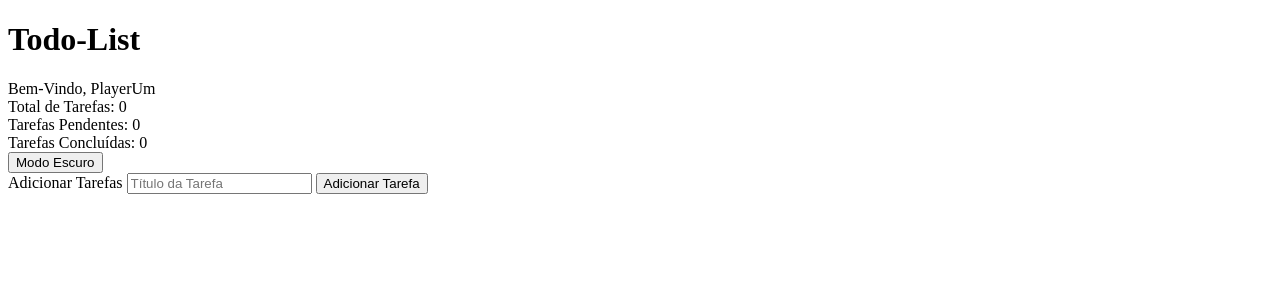
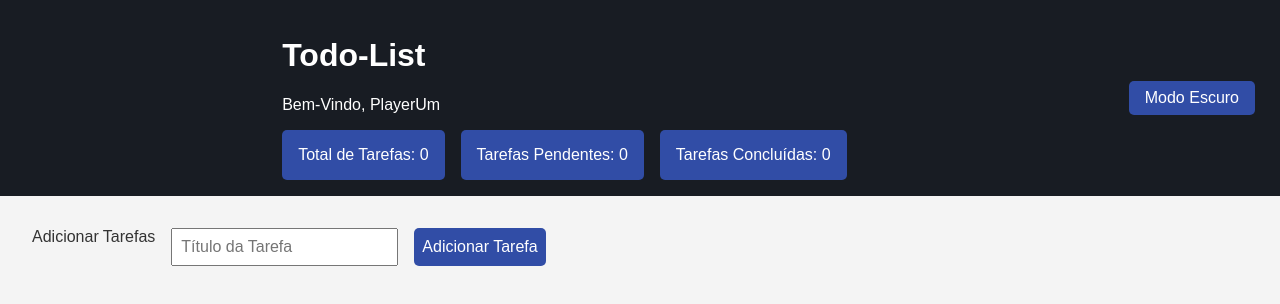
Before and after one commit to EmmanuelDeLuca/player-um, a plain HTML site: page index.html in a window 1280 px wide. Drawn offline with Linux system fonts and the light colour scheme.

Commit message:
add estilos

```diff
--- a/css/styles.css
+++ b/css/styles.css
@@ -0,0 +1,75 @@
+body {
+    font-family: 'Arial', sans-serif;
+    margin: 0;
+    padding: 0;
+    background-color: #f4f4f4;
+    color: #333;
+    transition: background 0.3s, color 0.3s;
+}
+
+.container {
+    max-width: 1240px;
+    padding: 0 2rem;
+    margin: 0 auto;
+}
+
+.header {
+    background-color: #181c23;
+    color: white;
+    padding: 1rem 0;
+    display: flex;
+    justify-content: space-between;
+    align-items: center;
+}
+
+.stats {
+    display: flex;
+    gap: 1rem;
+}
+
+.stats-card {
+    background-color: #314da6;
+    color: white;
+    padding: 1rem;
+    border-radius: 5px;
+    margin-top: 1rem;
+}
+
+#toggle-theme {
+    background: #314da6;
+    color: white;
+    border: none;
+    margin-right: 25px;
+    padding: 0.5rem 1rem;
+    cursor: pointer;
+    border-radius: 5px;
+    transition: background 0.3s;
+}
+
+#toggle-theme:hover {
+    background: #1e3a8a;
+}
+
+form {
+    display: flex;
+    gap: 1rem;
+    margin-top: 2rem;
+}
+
+input, button {
+    padding: 0.5rem;
+    font-size: 1rem;
+}
+
+button {
+    background-color: #314da6;
+    color: white;
+    border: none;
+    cursor: pointer;
+    border-radius: 5px;
+    transition: background 0.3s;
+}
+
+button:hover {
+    background-color: #1e3a8a;
+}
--- a/index.html
+++ b/index.html
@@ -7,34 +7,28 @@
     <title>Todo-List</title>
 </head>
 <body>
-    <header>
-      <div>
+    <header class="header">
+        <div class="container">
             <div>
                 <h1>Todo-List</h1>
                 <span>Bem-Vindo, PlayerUm</span>
             </div>
-        <div>
-          <div>Total de Tarefas: 0</div>
-          <div>Tarefas Pendentes: 0</div>
-          <div>
-            Tarefas Concluídas: 0
+            <div class="stats">
+                <div class="stats-card" id="total-tasks">Total de Tarefas: 0</div>
+                <div class="stats-card" id="pending-tasks">Tarefas Pendentes: 0</div>
+                <div class="stats-card" id="completed-tasks">Tarefas Concluídas: 0</div>
             </div>
         </div>
-      </div>
-      <button>Modo Escuro</button>
+        <button id="toggle-theme">Modo Escuro</button>
     </header>
 
-    <main>
-      <form>
+    <main class="container">
+        <form id="task-form">
             <label for="task-title">Adicionar Tarefas</label>
-        <input
-          type="text"
-          placeholder="Título da Tarefa"
-          required
-        />
+            <input type="text" id="task-title" placeholder="Título da Tarefa" required />
             <button type="submit">Adicionar Tarefa</button>
         </form>
-      <ul></ul>
+        <ul class="text-white" id="task-list"></ul>
     </main>
 
     <script src="js/script.js"></script>
```
Lines whose indentation alone changed are shown as unchanged.
